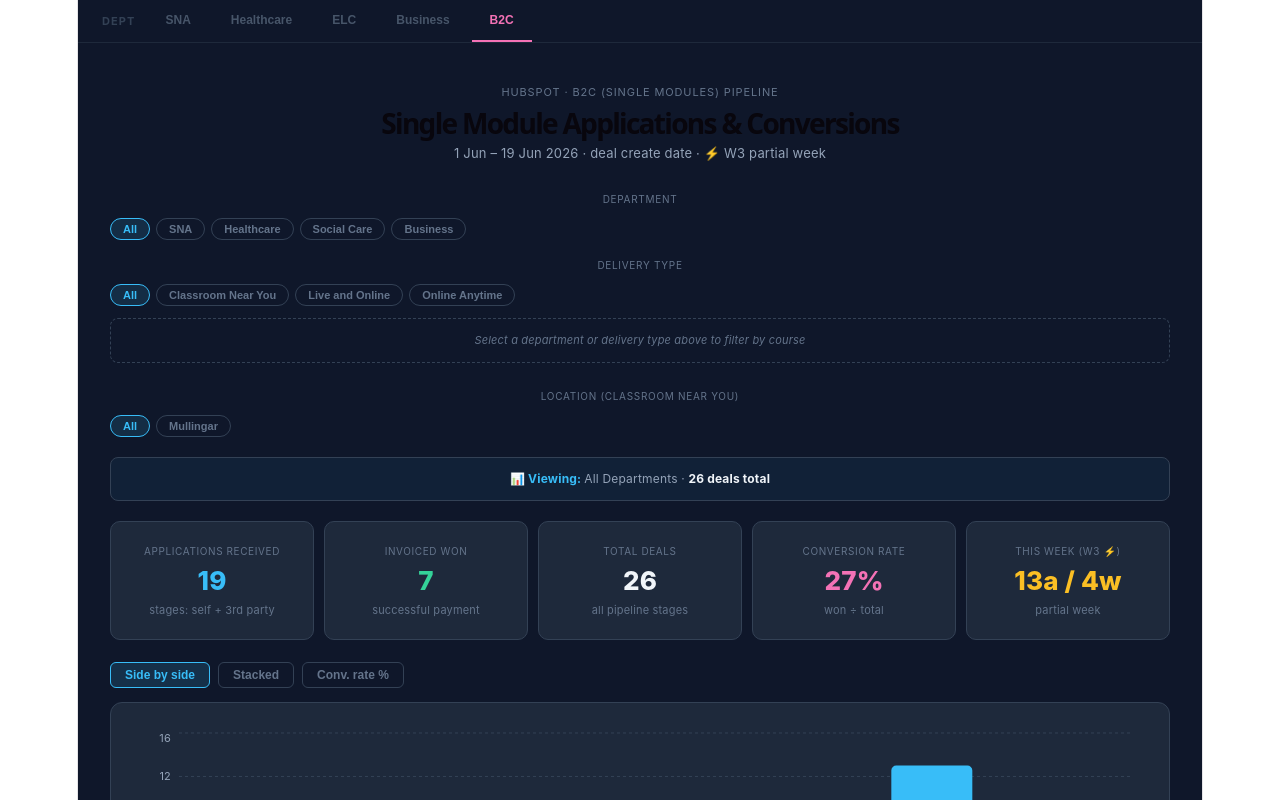
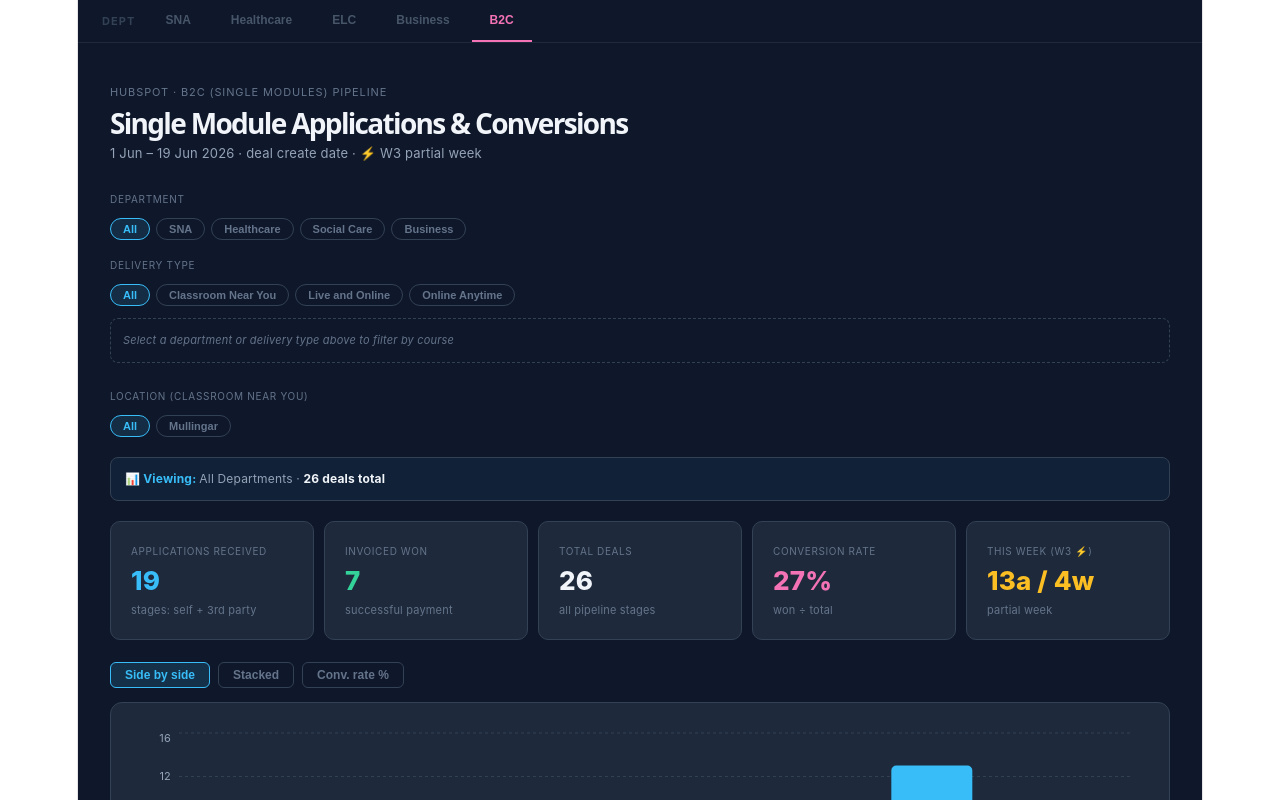
Before and after one commit to hubaispot/forus-reports, a React (Vite) app: page / in a window 1280 px wide. Both pictures are taken after a click on the button "B2C". Shown: the top 800 px of the page. Built offline with nearby package versions, Linux system fonts and the light colour scheme.

Commit message:
fix B2C text alignment and h1 colour

```diff
--- a/src/b2c_single_modules_report.jsx
+++ b/src/b2c_single_modules_report.jsx
@@ -294,14 +294,14 @@ export default function App() {
   const accentColor = selDept !== "All" ? DEPT_COLOR[selDept] : C.app;
 
   return (
-    <div style={{ background:C.bg, minHeight:"100vh", padding:"36px 32px", fontFamily:"'Inter','Segoe UI',sans-serif", color:C.text }}>
+    <div style={{ background:C.bg, minHeight:"100vh", padding:"36px 32px", fontFamily:"'Inter','Segoe UI',sans-serif", color:C.text, textAlign:"left" }}>
 
       {/* ── Header ── */}
       <div style={{ marginBottom:20 }}>
         <p style={{ color:C.muted, fontSize:11, textTransform:"uppercase", letterSpacing:"0.08em", margin:"0 0 5px" }}>
           HubSpot · B2C (Single Modules) Pipeline
         </p>
-        <h1 style={{ margin:"0 0 4px", fontSize:28, fontWeight:700 }}>
+        <h1 style={{ margin:"0 0 4px", fontSize:28, fontWeight:700, color:C.text }}>
           Single Module Applications &amp; Conversions
         </h1>
         <p style={{ margin:0, color:C.sub, fontSize:13 }}>
```
